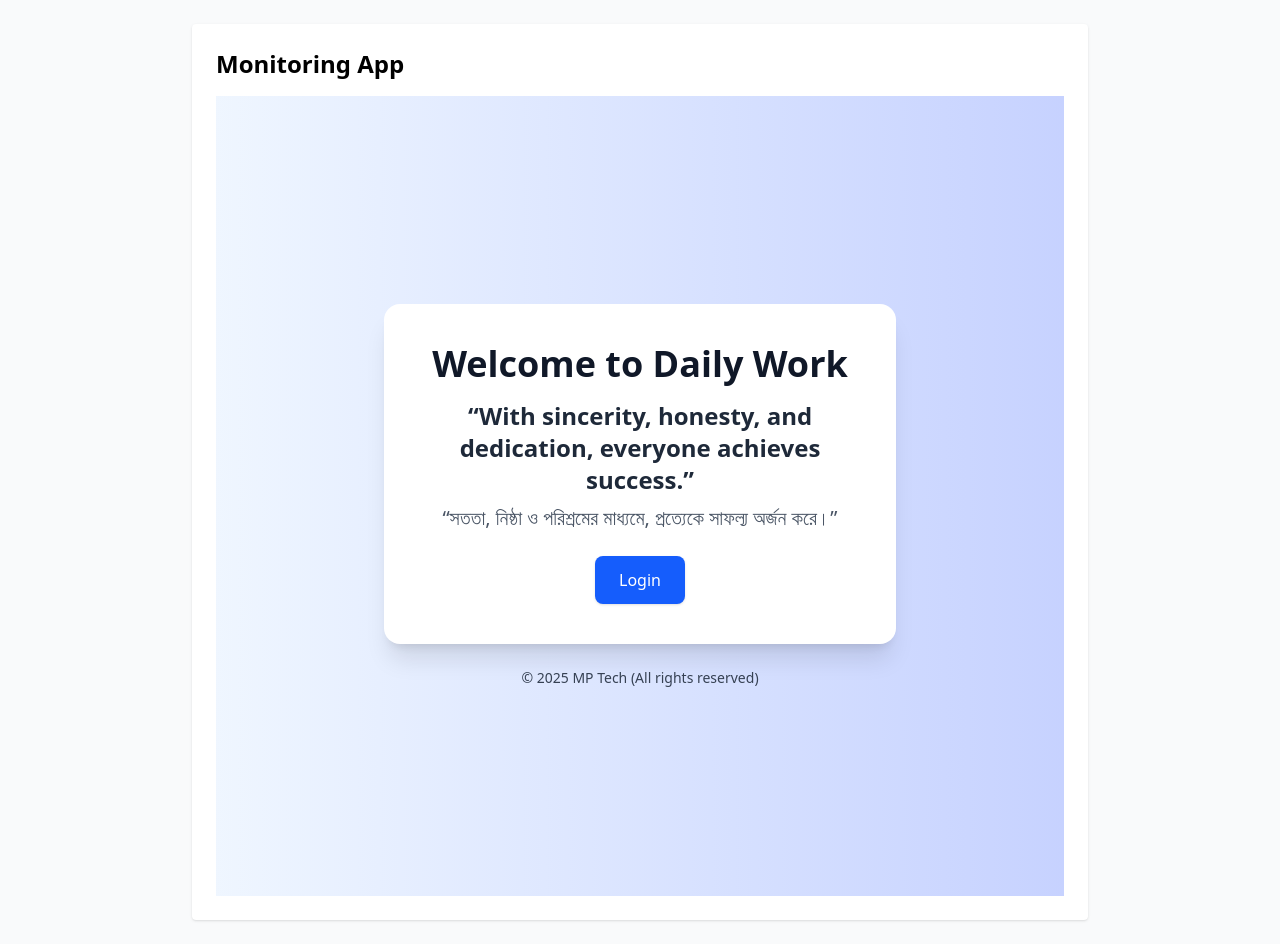
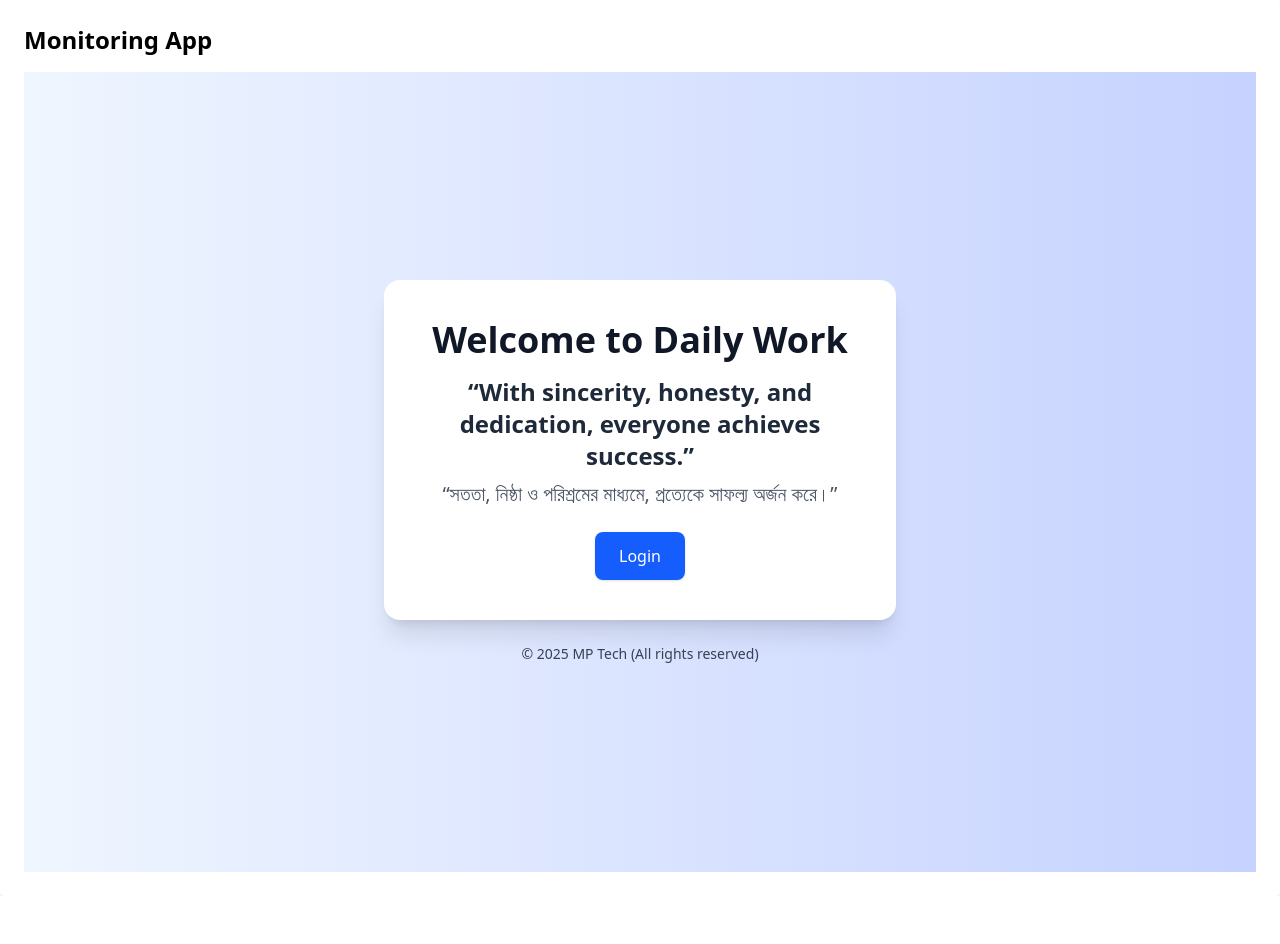
Before and after one commit to Mizan510/monitoring, a React app in the folder frontend/: page / in a window 1280 px wide. After the commit the page ends 896 px from the top, so only its background shows below. Built offline with nearby package versions, Linux system fonts and the light colour scheme; no server answers; the HTML template or start-up script is replaced by a standard one.

Commit message:
Something Updated

```diff
--- a/frontend/src/App.jsx
+++ b/frontend/src/App.jsx
@@ -22,8 +22,8 @@ function App() {
 
   return (
     <Router>
-      <div className="min-h-screen bg-gray-50 p-6">
-        <div className="max-w-4xl mx-auto bg-white p-6 rounded shadow">
+
+        <div className="bg-white p-6 rounded shadow">
           <h1 className="text-2xl font-bold mb-4">Monitoring App</h1>
 
           <Routes>
@@ -72,7 +72,7 @@ function App() {
             <Route path="*" element={<Navigate to="/" replace />} />
           </Routes>
         </div>
-      </div>
+
     </Router>
   );
 }
--- a/frontend/src/pages/Home.jsx
+++ b/frontend/src/pages/Home.jsx
@@ -3,7 +3,7 @@ import { Link } from "react-router-dom";
 
 const Home = () => {
   return (
-    <div className="flex flex-col items-center justify-center min-h-screen bg-gradient-to-r from-blue-50 to-indigo-200 p-6">
+    <div className="flex flex-col items-center justify-center min-h-screen bg-gradient-to-r from-blue-50 to-indigo-200 p-3">
       <div className="bg-white p-10 rounded-2xl shadow-xl text-center max-w-lg">
         <h1 className="text-4xl font-extrabold text-gray-900 mb-4">
           Welcome to Daily Work
```
Also changed, not shown: 1 other file (tests, documents, lock files or other folders).
